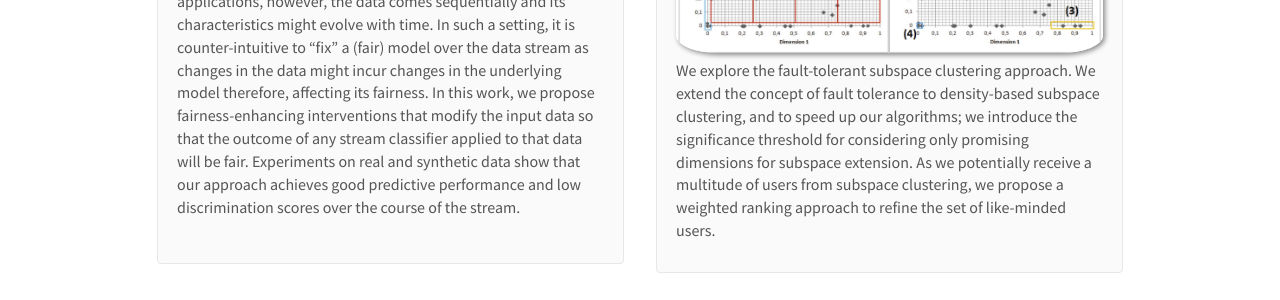
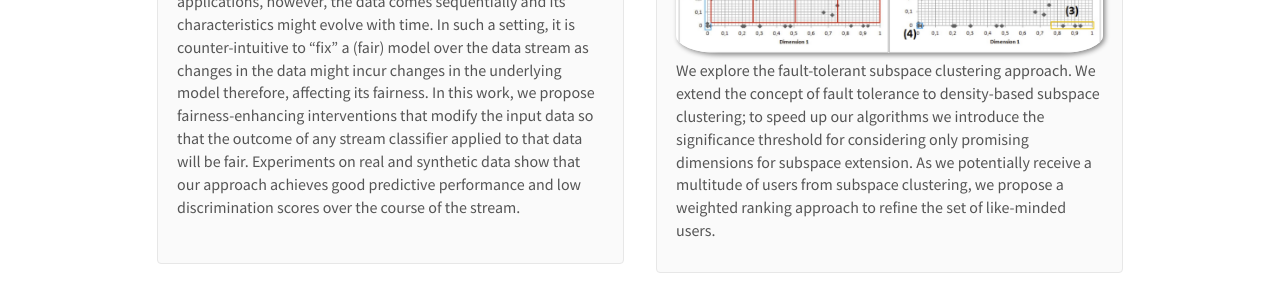
Before and after one commit to AIML-research/AIML-research.github.io, a Jekyll site: the page built from _pages/publications.md, in a window 1280 px wide and 900 px high, scrolled down 3510 px. Shown: the part 200-500 px from the top of the window. Built offline with Jekyll 4.4.1, drawn with Linux system fonts in a browser that asks for light colours; nearby versions of some CDN libraries.

Commit message:
Update publist.yml

```diff
--- a/_data/publist.yml
+++ b/_data/publist.yml
@@ -1274,7 +1274,7 @@
 
 - title: "Strength Lies in Differences - Diversifying Friends for Recommendations through Subspace Clustering"
   image: Eirini2014CIKM.png
-  description:  We explore the fault-tolerant subspace clustering approach. We extend the concept of fault tolerance to density-based subspace clustering, and to speed up our algorithms; we introduce the significance threshold for considering only promising dimensions for subspace extension. As we potentially receive a multitude of users from subspace clustering, we propose a weighted ranking approach to refine the set of like-minded users.
+  description:  We explore the fault-tolerant subspace clustering approach. We extend the concept of fault tolerance to density-based subspace clustering; to speed up our algorithms we introduce the significance threshold for considering only promising dimensions for subspace extension. As we potentially receive a multitude of users from subspace clustering, we propose a weighted ranking approach to refine the set of like-minded users.
   authors: Eirini Ntoutsi, Kostas Stefanidis, Katharina Rausch, Hans-Peter Kriegel
   link:
     url: https://doi.org/10.1145/2661829.2662026
```
